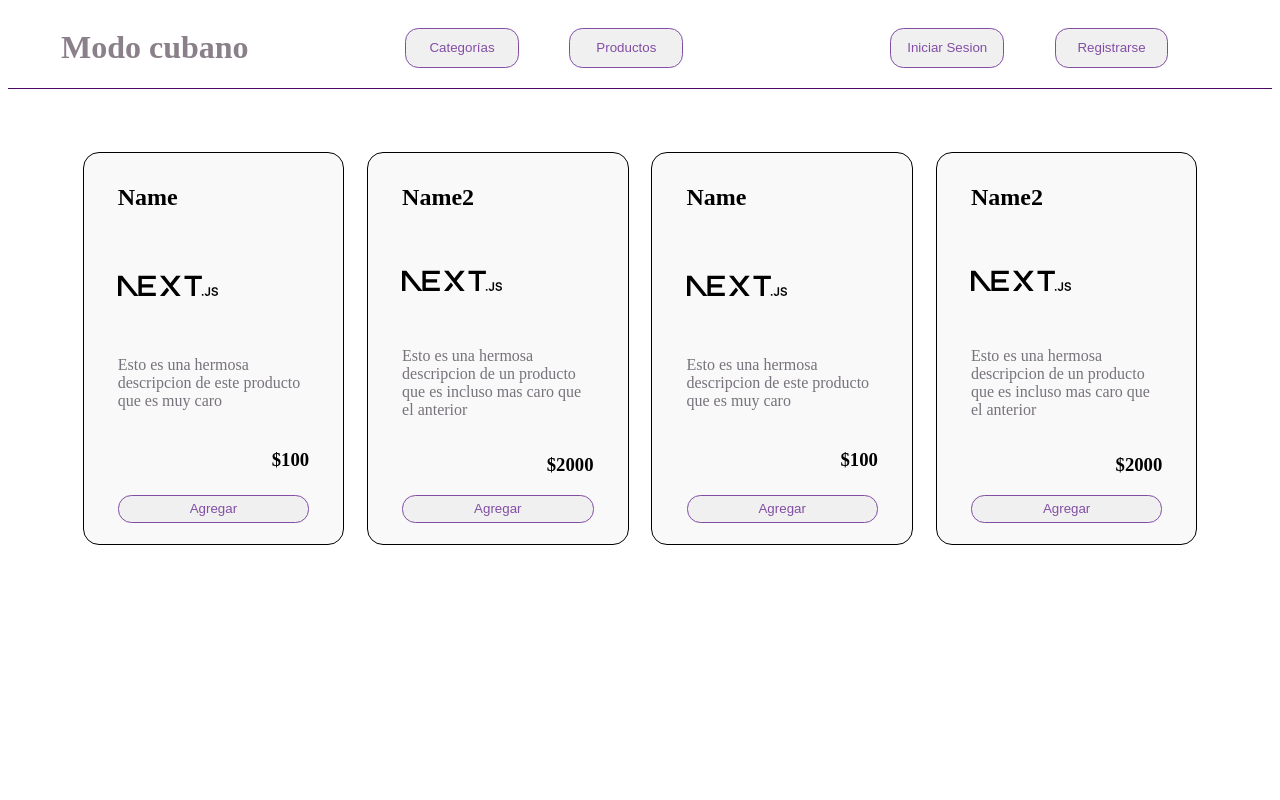
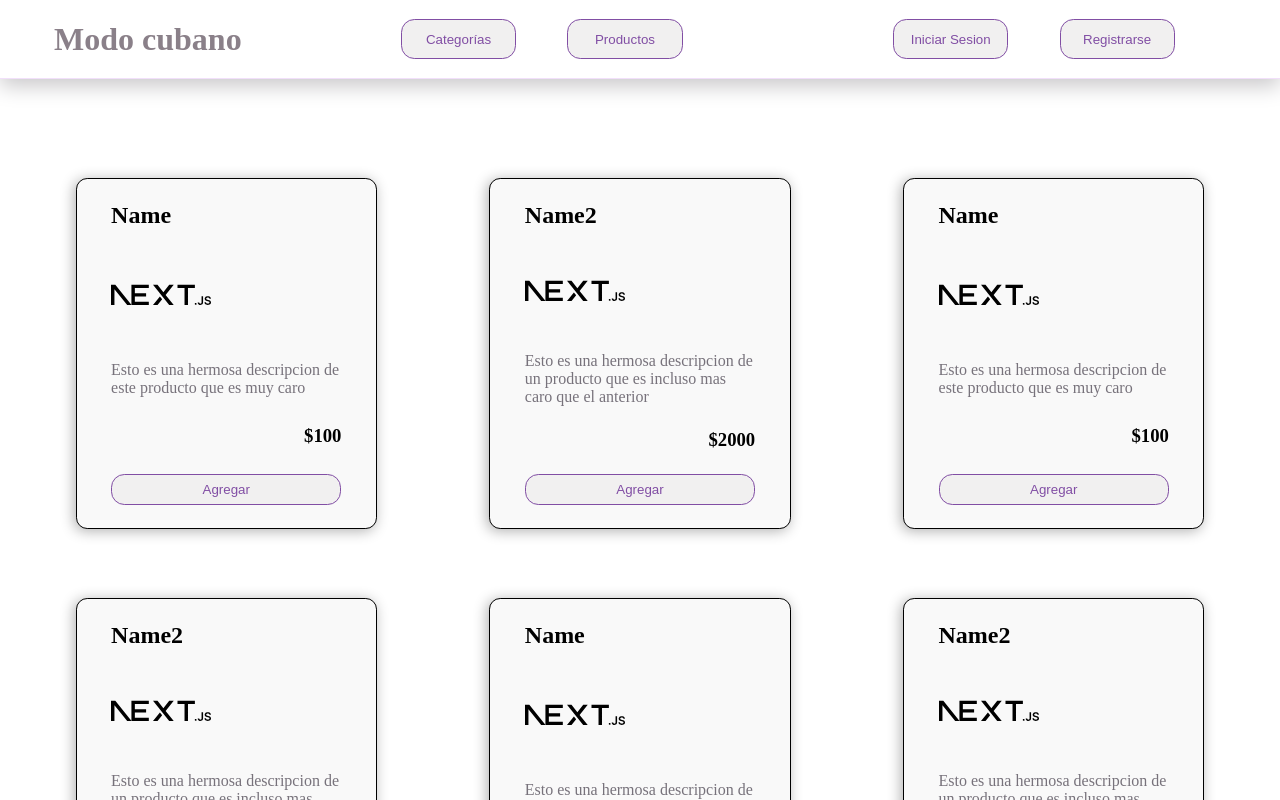
Before and after one commit to frankperez-github/modo-cubano, a Next.js app: page / in a window 1280 px wide. Shown: the top 800 px of the page. Built offline with nearby package versions, Linux system fonts and the light colour scheme.

Commit message:
gallery section

```diff
--- a/src/pages/index.js
+++ b/src/pages/index.js
@@ -12,6 +12,34 @@ import Register from './Register'
 export default function Home() {
 
   const products = [
+    {
+      id: 1,
+      name: "Name",
+      image:"/next.svg",
+      description: "Esto es una hermosa descripcion de este producto que es muy caro",
+      price: "100"
+    },
+    {
+      id: 2,
+      name: "Name2",
+      image:"/next.svg",
+      description: "Esto es una hermosa descripcion de un producto que es incluso mas caro que el anterior",
+      price: "2000"
+    },
+    {
+      id: 1,
+      name: "Name",
+      image:"/next.svg",
+      description: "Esto es una hermosa descripcion de este producto que es muy caro",
+      price: "100"
+    },
+    {
+      id: 2,
+      name: "Name2",
+      image:"/next.svg",
+      description: "Esto es una hermosa descripcion de un producto que es incluso mas caro que el anterior",
+      price: "2000"
+    },
     {
       id: 1,
       name: "Name",
--- a/src/styles/globals.css
+++ b/src/styles/globals.css
@@ -1,21 +1,41 @@
+*
+{
+  margin: 0;
+  padding: 0;
+}
+
 a
 {
   text-decoration: none;
   color: rgb(138, 128, 137);
 }
+h1, h2, h3
+{
+  margin: 5% 0;
+
+}
 p
 {
   color: rgb(119, 114, 123);
+  padding: 5% 0;
 
 }
 header
 {
+  position: sticky;
+  background-color: white;
+  top: 0;
+  width: 100%;
+  margin: 0;
+  padding: 0;
   display: flex;
   justify-content: space-around;
   align-items: center;
   border-bottom: solid;
   border-bottom-width: 1px;
-  border-bottom-color: rgb(74, 9, 104);
+  border-bottom-color: rgb(241, 223, 250);
+  box-shadow: 0px 7px 20px rgb(201, 200, 202);
+
 }
 .headerButtons
 {
@@ -39,6 +59,8 @@ button
   cursor: pointer;
   border: solid;
   border-width: 1px;
+  margin: 5% 0;
+
 }
 button:hover
 {
@@ -70,6 +92,7 @@ input
 {
   padding: 5% 5%;
   display: flex;
+  flex-wrap: wrap;
   justify-content: space-between;
 }
 .product
@@ -77,15 +100,15 @@ input
   display: flex;
   flex-direction: column;
   justify-content: space-between;
-  margin: 0 1%;
+  margin: 3% 1%;
   padding: 1% 3%;
   border: solid;
   border-width: 1px;
-  border-radius: 1em;
+  border-radius: 0.7em;
   text-align: left;
   width: 20%;
   background-color: rgb(249, 249, 249);
-  box-shadow: 5% 5% gray;
+  box-shadow: -2px 2px 14px rgb(176, 176, 176);
 }
 .price
 {
```
